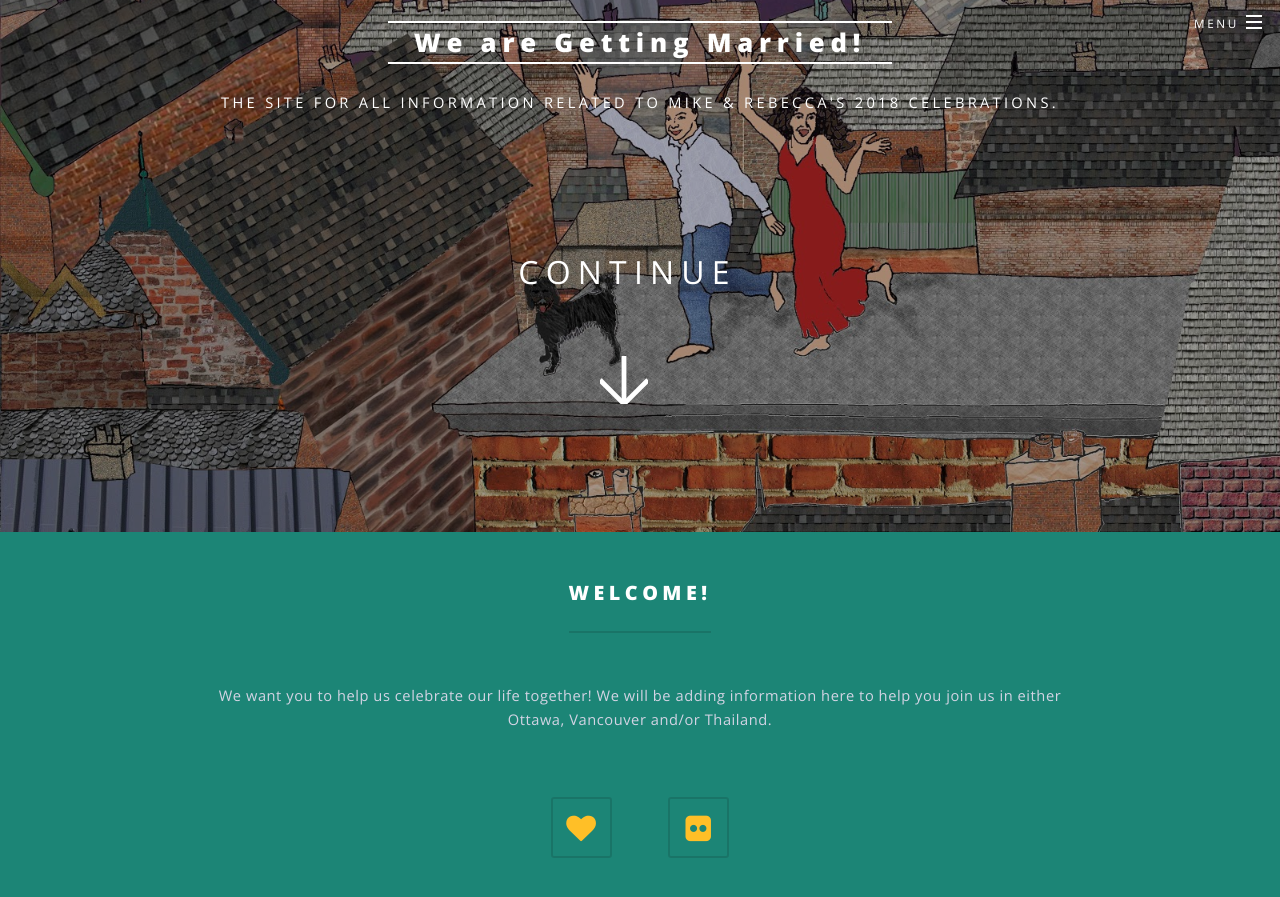
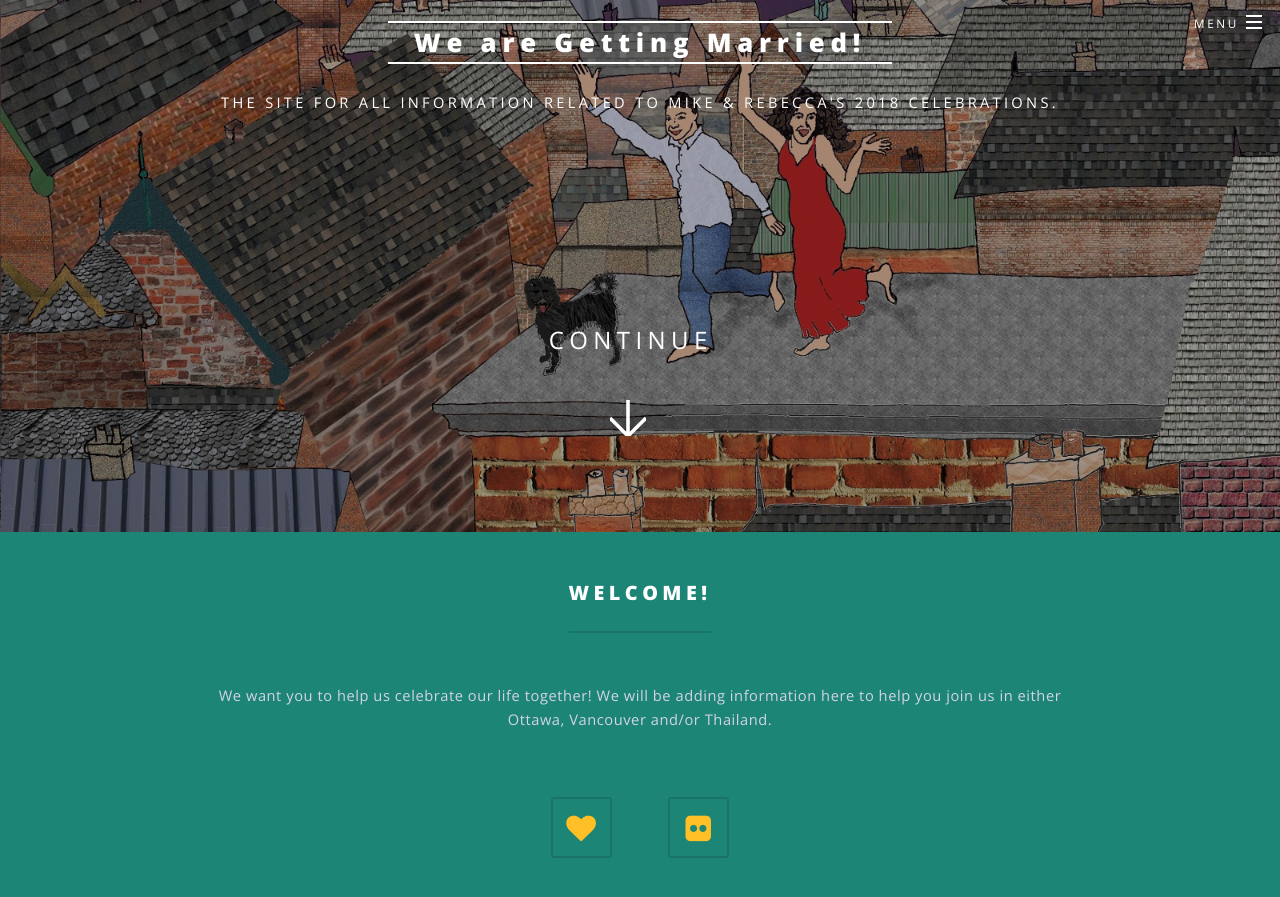
Before and after one commit to mgifford/gifsack-or-wolford, a Jekyll site: the page built from f9f742e1f653a74c4cd78d7ea283b5556539b96b/index.md, in a window 1280 px wide and 900 px high, scrolled down 368 px. Shown: the top 897 px of the window. Built offline with Jekyll 4.4.1, drawn with Linux system fonts in a browser that asks for light colours.

Commit message:
bringing the css closer to the bottom.

```diff
--- a/css/main.scss
+++ b/css/main.scss
@@ -7,6 +7,7 @@
 @import 'libs/vars';
 @import 'libs/functions';
 @import 'libs/mixins';
+
 @import 'font-awesome.min.css';
 @import url('https://fonts.googleapis.com/css?family=Open+Sans:400,400italic,600,600italic,800,800italic');
 @import url(https://fonts.googleapis.com/css?family=Lora:400,400italic,700,700italic);
@@ -1835,7 +1836,8 @@
 			text-transform: uppercase;
 			width: 16em;
 			z-index: 1;
-			font-size: xx-large;
+			font-size: x-large;
+			padding-bottom: 0px;
 
 			&:after {
 				background-image: url('images/arrow.svg');
```
